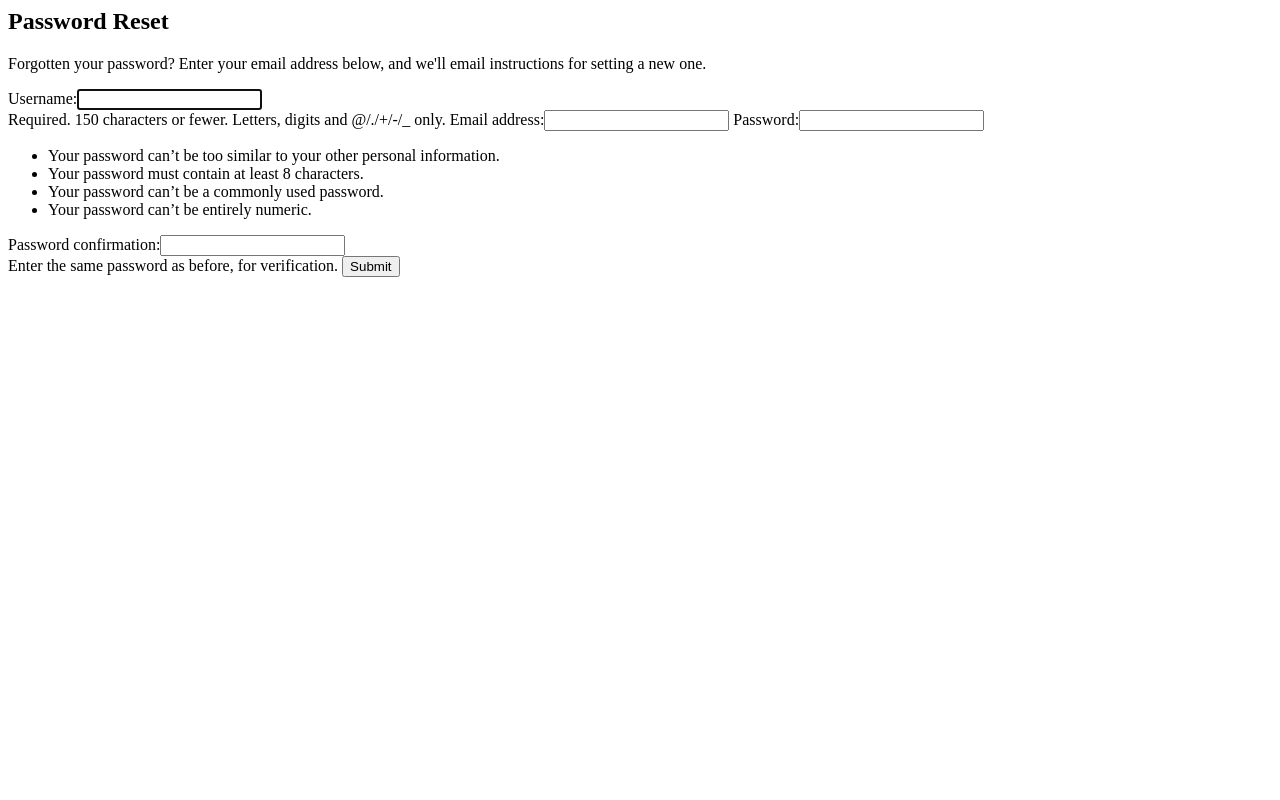
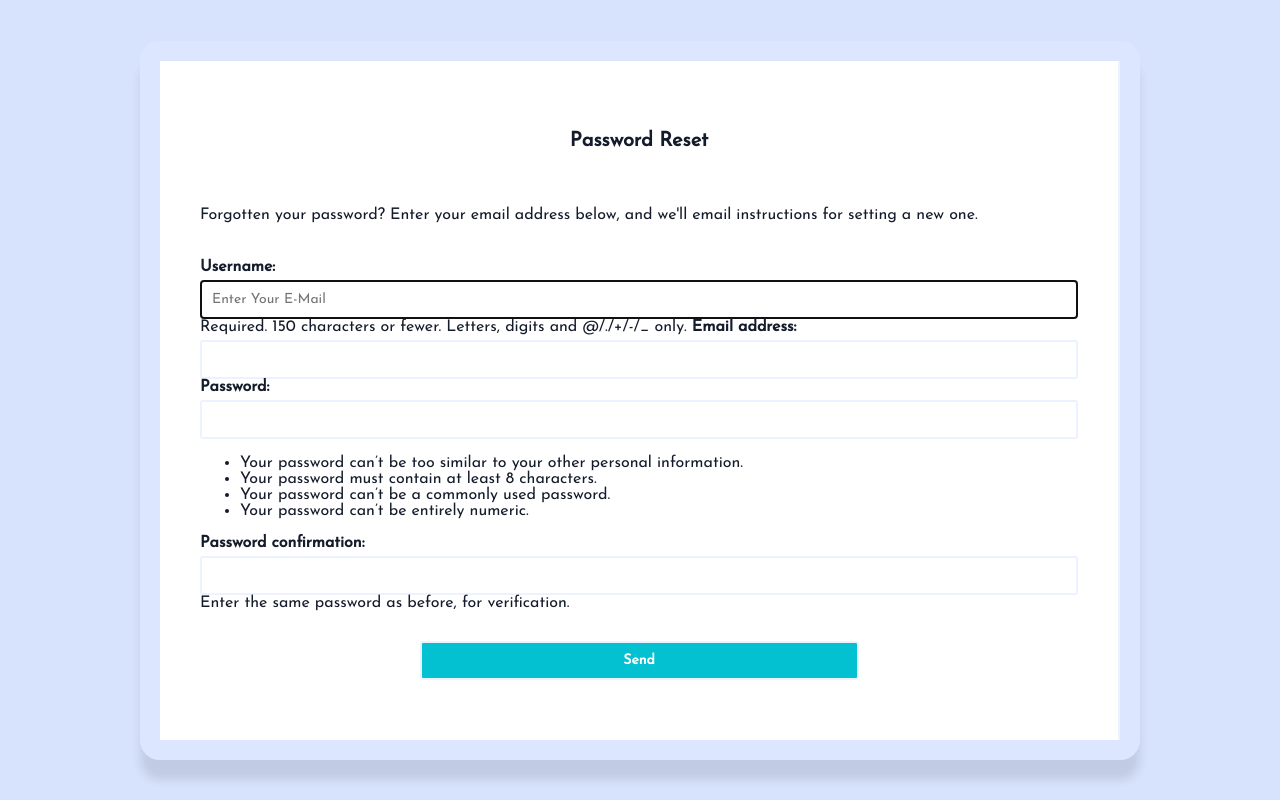
Before and after one commit to Irere123/Django-PWA-App, a Django app: template users/templates/users/password_reset.html in a window 1280 px wide. Run offline with Django 3.2, Linux system fonts and the light colour scheme; the template is opened without the code that fills it: values that come from a table or form of the project are taken from there, others are empty; tables that the repository leaves empty hold one stand-in row (values such as "Sample post"); some libraries are stand-ins or nearby versions.

Commit message:
chenagesa

```diff
--- a/journal/templates/journal/contact_us.html
+++ b/journal/templates/journal/contact_us.html
@@ -25,11 +25,14 @@ width="1200" height="450" frameborder="0" style="border:0;" allowfullscreen="" a
 <div class="card-body mb-4">
     <p><i class="fas fa-envelope"></i> LearnScholar.com@gmail.com</p>
     <p><i class="fas fa-phone"></i> +250 730 417 675</p>
-    <p><i class="fab fa-twitter"></i> @Learn Scholar</p>
+    <p><i class="fab fa-twitter"></i><a href="https://twitter.com/LearnScholar"> @Learn Scholar</a></p>
 </div>
 <style>
     .card{
         background-color:  #04C1D1;
+    }
+    a:hover{
+        text-decoration: none;
     }
     @media (max-width: 900px){
         iframe{
--- a/journal/templates/journal/index.html
+++ b/journal/templates/journal/index.html
@@ -88,9 +88,9 @@
         Thank You..
       </p>
       <div class="text-center">
-        <a href="https://www.instagram.com/"><img src="{% static 'images/instagram.svg' %}"></a>
-        <a href="https://www.facebook.com/"><img src="{% static 'images/facebook.svg' %}"></a>
-        <a href="https://www.twitter.com/"><img src="{% static 'images/twitter.svg' %}"></a>
+        <a target="_blank" href="https://www.instagram.com/"><img src="{% static 'images/instagram.svg' %}"></a>
+        <a target="_blank" href="https://mobile.facebook.com/?soft=composer"><img src="{% static 'images/facebook.svg' %}"></a>
+        <a target="_blank" href="https://twitter.com/compose/tweet"><img src="{% static 'images/twitter.svg' %}"></a>
       </div>
     </div>
   </div>
--- a/learn_scholar/settings.py
+++ b/learn_scholar/settings.py
@@ -181,10 +181,10 @@ STATICFILES_DIRS = [
 ]
 
 # My settings
-LOGIN_URL = 'users:login'
+LOGIN_URL = 'login'
 LOGIN_REDIRECT_URL = 'journal:index'
-LOGOUT_URL = 'users:logout'
-LOGOUT_REDIRECT_URL = 'users:login'
+LOGOUT_URL = 'logout'
+LOGOUT_REDIRECT_URL = 'login'
 
 
 # SMTP  Configuration
--- /dev/null
+++ b/static/css/pass_reset.css
@@ -0,0 +1,148 @@
+
+* {
+    box-sizing: border-box;
+}
+
+body{
+    background:  #d7e3fd !important;
+    color: #141c2c;
+    font-family: 'Josefin Sans', sans-serif;
+    display: flex;
+    align-items: center;
+    justify-content: center;
+    height: 100vh;
+    margin: 0;
+}
+
+a {
+    color: #2762eb;
+    text-decoration: none;
+}
+
+.container {
+    background-color: #ffffff;
+    border-radius: 20px;
+    border: 20px solid #dce7ff;
+    width: 1000px;
+    max-width: 100%;
+    display: flex;
+    box-shadow: 0 20px 10px rgba(0, 0, 0, 0.1);
+}
+
+form {
+    border-right: 2px solid #ecf2ff;
+	display: flex;
+    flex-direction: column;
+    align-items: center;
+    justify-content: center;
+    padding: 40px;
+    flex: 1.5;
+}
+
+.form-control {
+    margin:10px;
+    width: 100%;
+}
+
+label{
+    display: inline-block;
+    font-weight: bold;
+    margin-bottom: 5px;
+}
+
+input:not([type='checkbox']) {
+    background-color: transparent;
+    border: 2px solid #ecf2ff;
+    border-radius: 3px;
+    font-family: inherit;
+    font-size: 14px;
+    padding: 10px;
+    width: 100%;
+}
+
+.checkbox-container {
+    display: flex;
+    justify-content: space-between;
+    font-size: 14px;
+    margin-bottom: 15px;
+    width: 100%;
+}
+
+.checkbox-container label{
+    color: #7a7e8c;
+    font-weight: normal;
+}
+
+.checkbox-container a {
+	margin-left: auto;
+	text-decoration: none;
+}
+
+.btn {
+    background-color: #141c2c;
+    border: 2px solid  #141c2c;
+    border-radius: 3px;
+    color: #ffffff;
+    outline: none;
+    display: flex;
+    align-items: center;
+    justify-content: center;
+    font-family: inherit;
+    font-weight: bold;
+    font-size: 20px;
+    padding: 10px;
+    margin: 20px 0;
+    width: 100%;
+}
+
+.btn img {
+    margin-right: 5px;
+    width: 20px;
+}
+
+.btn-ghost{
+    background: transparent;
+    border: none;
+    color: #141c2c;
+}
+
+.features {
+    flex: 1.7;
+    padding: 40px;
+}
+
+.feature {
+    padding-left: 30px;
+    position: relative;
+    margin: 40px 0;
+}
+
+.feature i {
+    color: #2762eb;
+    position: absolute;
+    top: 5px;
+    left: 0;
+}
+
+.feature h3 {
+    margin: 0;
+}
+
+.feature p {
+    font-size: 14px;
+    line-height: 1.8;
+    margin: 5px 0;
+}
+
+@media (max-width:800px) {
+    .container {
+        flex-direction: column;
+    }
+
+    form {
+        border-right: 0;
+    }
+    .features {
+        display: none;
+    }
+}
--- a/users/templates/users/password_reset.html
+++ b/users/templates/users/password_reset.html
@@ -1,12 +1,49 @@
-<h2>Password Reset</h2>
+<!--  Learn Scholar Beta. -->
+<!--  Copyright 2020 @Irere Emmanuel  -->
+<!--   Copyright 2020 Learn Scholar, Inc. -->
+<!-- All Rights reserved. -->
 
-<p>
-    Forgotten your password? Enter your email address below, and we'll email instructions for setting a new
-    one.
-</p>
+{% load static %}
 
-<form method="post">
-    {% csrf_token %}
-    {{ form }}
-    <input type="submit" name="send email">
-</form>
+
+
+<!DOCTYPE html>
+<html lang="en">
+<head>
+    <meta charset="UTF-8">
+    <meta name="viewport" content="width=device-width, initial-scale=1.0">
+    <link href="https://fonts.googleapis.com/css2?family=Josefin+Sans&display=swap" rel="stylesheet">
+    <title>Reset Password | Learn Scholar</title>
+    <link rel="stylesheet" href="{% static 'css/pass_reset.css' %}">
+</head>
+<body>
+    <div class="container">
+        <form action="" method="POST">
+			{% csrf_token %}
+            <h1 class="btn btn-ghost">Password Reset</h1>
+
+            <div class="form-control">
+                <p>
+                    Forgotten your password? Enter your email address below, and we'll email instructions for setting a new
+                    one.
+                </p>
+            </div>
+
+            <div class="form-control">
+                {{ form }}
+            </div>
+
+            <input style="background-color: #04C1D1!important;outline: none;width: 50%;" class="btn" type="submit" name="send email" value="Send">
+
+        </div>
+    </div>
+
+    <script>
+
+        let form_fields = document.getElementsByTagName('input')
+
+        form_fields[1].placeholder = 'Enter Your E-Mail'
+
+    </script>
+</body>
+</html>
```
Also changed, not shown: users/templates/users/logout.html (deleted, +0 -84 lines), users/templates/users/password_reset_done.html (+34 -5 lines), users/templates/users/password_reset_form.html (+44 -7 lines), users/templates/users/password_reset_sent.html (+28 -2 lines).
